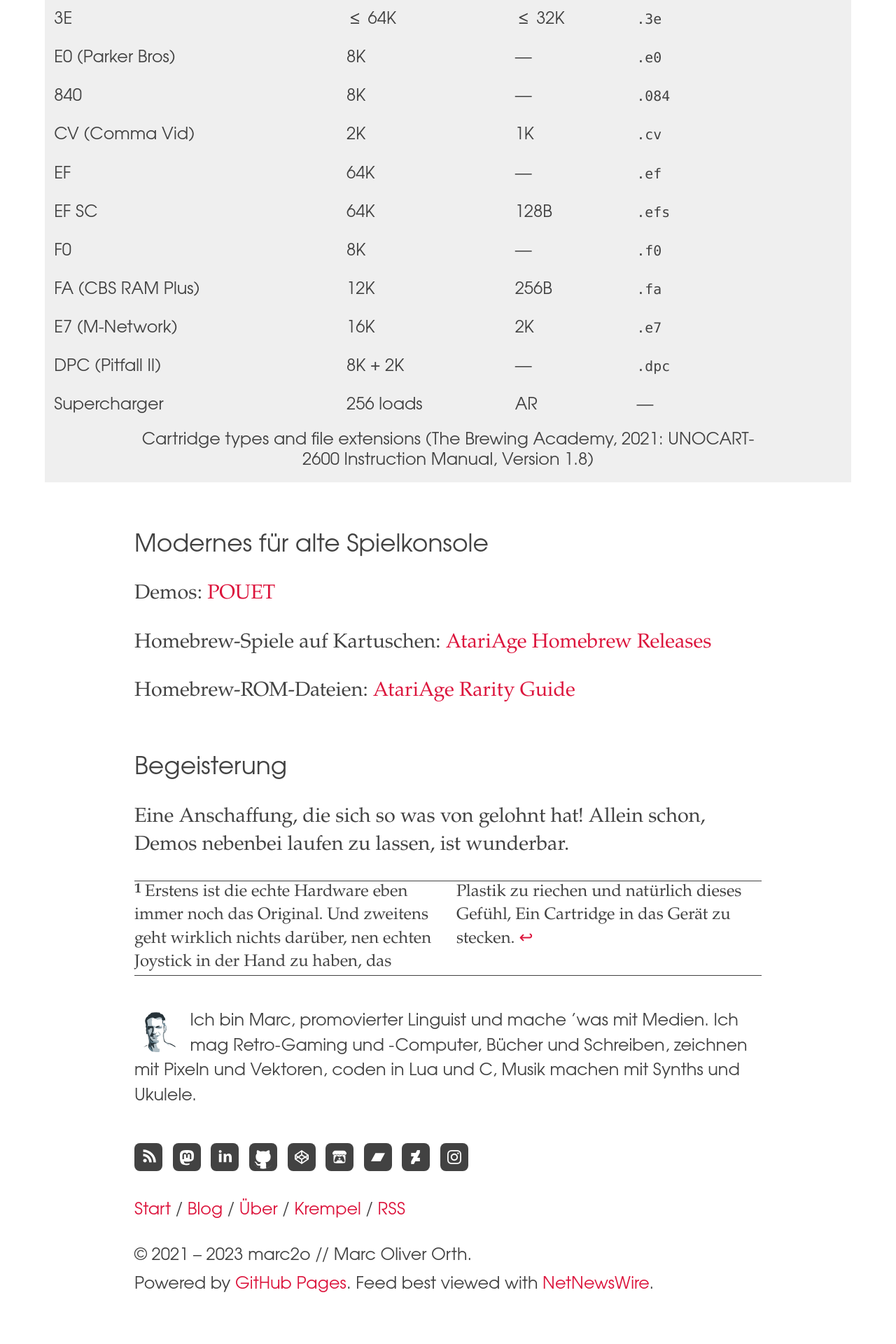
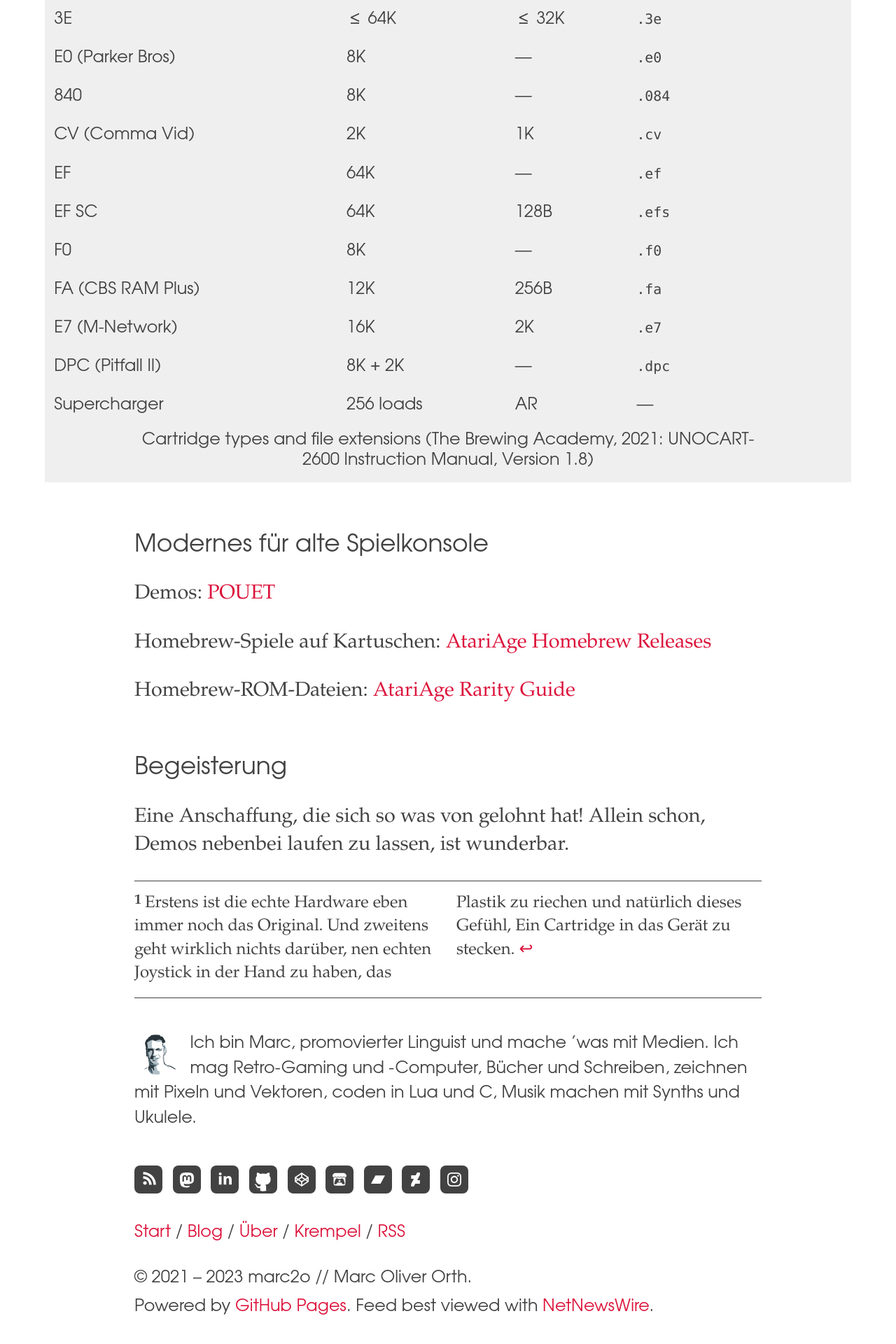
Before and after one commit to marc2o/marc2o.github.io, a Jekyll site: the page built from _posts/2021-07-16-UNOCART-2600.md, in a window 1280 px wide. Shown: the part 3820-5740 px from the top of the page at 70% size. Built offline with Jekyll 4.4.1, drawn with Linux system fonts in a browser that asks for light colours; before the commit the page ends 5708 px from its top, so only the background shows below that.

Commit message:
Update article.css

```diff
--- a/assets/css/article.css
+++ b/assets/css/article.css
@@ -141,7 +141,7 @@ article ol>li:not(:first-of-type) {
     border-bottom: 1px solid var(--text-color);
     counter-reset: item;
     list-style-type: none;
-    padding-left: 0;
+    padding: 1rem 0;
     margin-left: 0;
     column-count: 2;
     break-inside: avoid;
```
